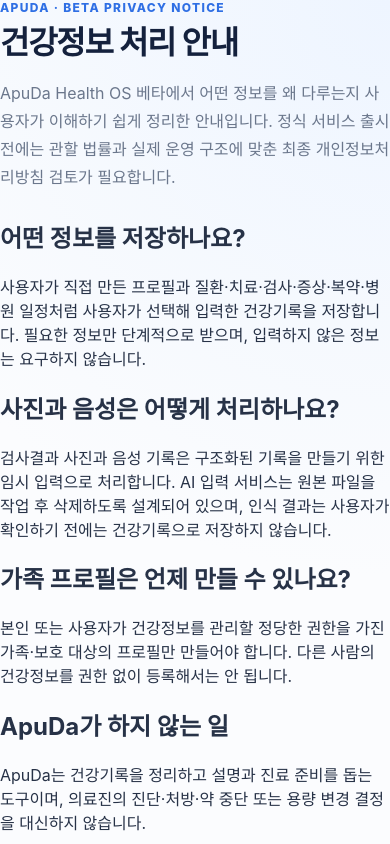
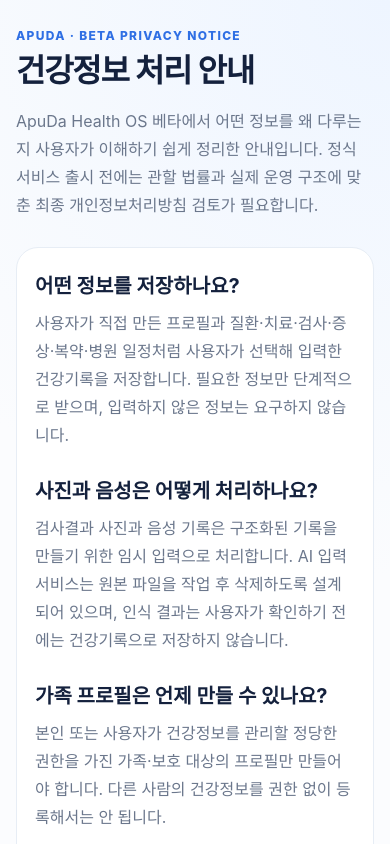
Before and after one commit to Mespital/ApuDa, a Next.js app in the folder platform/: page /privacy in a window 390 px wide. Shown: the top 844 px of the page. Built offline with nearby package versions, Linux system fonts and the light colour scheme.

Commit message:
feat(platform): style consent and privacy notice

```diff
--- a/platform/app/globals.css
+++ b/platform/app/globals.css
@@ -970,3 +970,72 @@
     width: 100%;
   }
 }
+
+
+.consentCheck {
+  display: grid !important;
+  grid-template-columns: 22px 1fr;
+  align-items: start;
+  gap: 10px !important;
+  padding: 14px;
+  border: 1px solid var(--line);
+  border-radius: 16px;
+  background: #f9fbff;
+  font-weight: 600 !important;
+  line-height: 1.55;
+}
+
+.consentCheck input {
+  width: 20px;
+  min-height: 20px;
+  height: 20px;
+  margin: 2px 0 0;
+}
+
+.consentCheck a {
+  color: var(--apuda-blue);
+  font-weight: 800;
+}
+
+.legalShell {
+  width: min(100%, 820px);
+  margin: 0 auto;
+  padding: 48px 20px 80px;
+}
+
+.legalCard {
+  display: grid;
+  gap: 4px;
+  margin: 26px 0;
+  padding: 30px;
+  border: 1px solid var(--line);
+  border-radius: 28px;
+  background: #fff;
+}
+
+.legalCard h2 {
+  margin: 22px 0 6px;
+  color: var(--navy);
+  font-size: 20px;
+}
+
+.legalCard h2:first-child {
+  margin-top: 0;
+}
+
+.legalCard p {
+  margin: 0;
+  color: var(--muted);
+  line-height: 1.75;
+}
+
+@media (max-width: 560px) {
+  .legalShell {
+    padding: 28px 16px 72px;
+  }
+
+  .legalCard {
+    padding: 22px 18px;
+    border-radius: 22px;
+  }
+}
```
